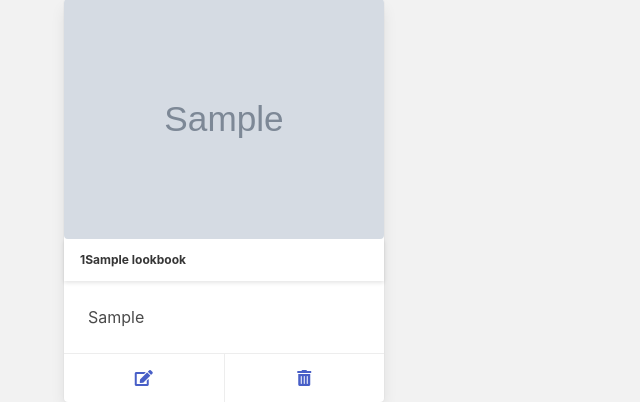
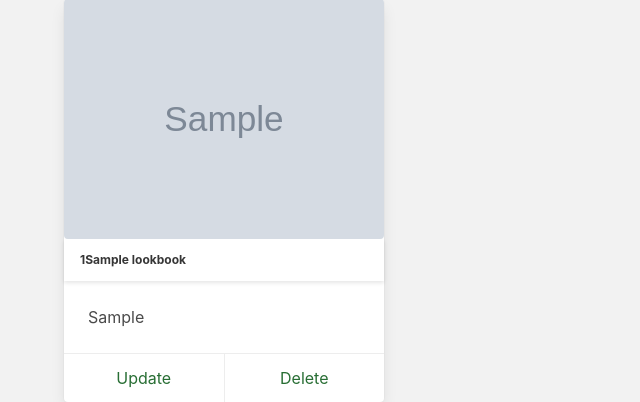
Before and after one commit to Sunjang1009/shop-my-rooms, a Django app: page /themes/1/ in a window 1280 px wide. Shown: the part 424-826 px from the top of the page, without its empty margins (0-640 px from the left). Run offline with Django 4.2, Linux system fonts and the light colour scheme; tables that the repository leaves empty hold one stand-in row (values such as "Sample post"); grey boxes marked "Sample" are stand-in pictures.

Commit message:
updated icon to words

```diff
--- a/main_app/static/styles/main.css
+++ b/main_app/static/styles/main.css
@@ -275,3 +275,9 @@ img {
     border-radius: 8px;
     overflow: hidden;
 }
+.card-footer-item {
+    color:#286e34
+}
+.card-footer-item:hover {
+    color:#ff8000
+}
--- a/main_app/templates/theme_detail.html
+++ b/main_app/templates/theme_detail.html
@@ -2,8 +2,8 @@
 {% block content %}
 <div class="theme-detail-header">
     <div class="theme-detail-container">
-            <h1>{{theme.name}}</h1>
-            <p>{{theme.description}}</p>
+        <h1>{{theme.name}}</h1>
+        <p>{{theme.description}}</p>
     </div>
     <div class="theme-detail-form">
         <form class="mb-5" action="{% url 'lookbook_create' theme.pk %}" method="post">
@@ -27,7 +27,8 @@
                 <div class="field-body">
                     <div class="field">
                         <p class="control">
-                            <input class="input is-small" type="text" name="image" placeholder="Lookbook image address" required>
+                            <input class="input is-small" type="text" name="image" placeholder="Lookbook image address"
+                                required>
                         </p>
                     </div>
                 </div>
@@ -39,7 +40,8 @@
                 <div class="field-body">
                     <div class="field">
                         <p class="control">
-                            <input class="input is-small" type="text" name="items" placeholder="Lookbook items" required>
+                            <input class="input is-small" type="text" name="items" placeholder="Lookbook items"
+                                required>
                         </p>
                     </div>
                 </div>
@@ -81,13 +83,13 @@
         </div>
         <div class="card-footer">
             <a href="{% url 'lookbook_update' lookbook.pk %}" class="card-footer-item">
-                <span class="icon">
-                    <i class="fas fa-edit"></i>
+                <span>
+                    Update
                 </span>
             </a>
             <a href="{% url 'lookbook_delete' lookbook.pk %}" class="card-footer-item">
-                <span class="icon">
-                    <i class="fas fa-trash-alt"></i>
+                <span>
+                    Delete
                 </span>
             </a>
         </div>
```
